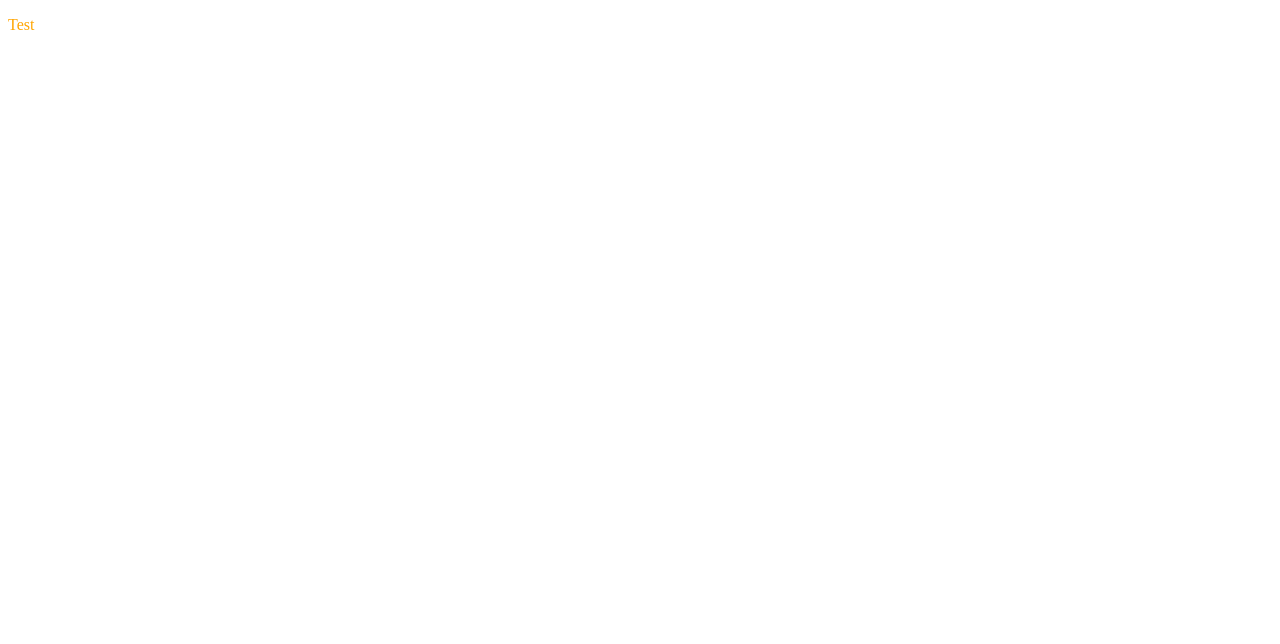
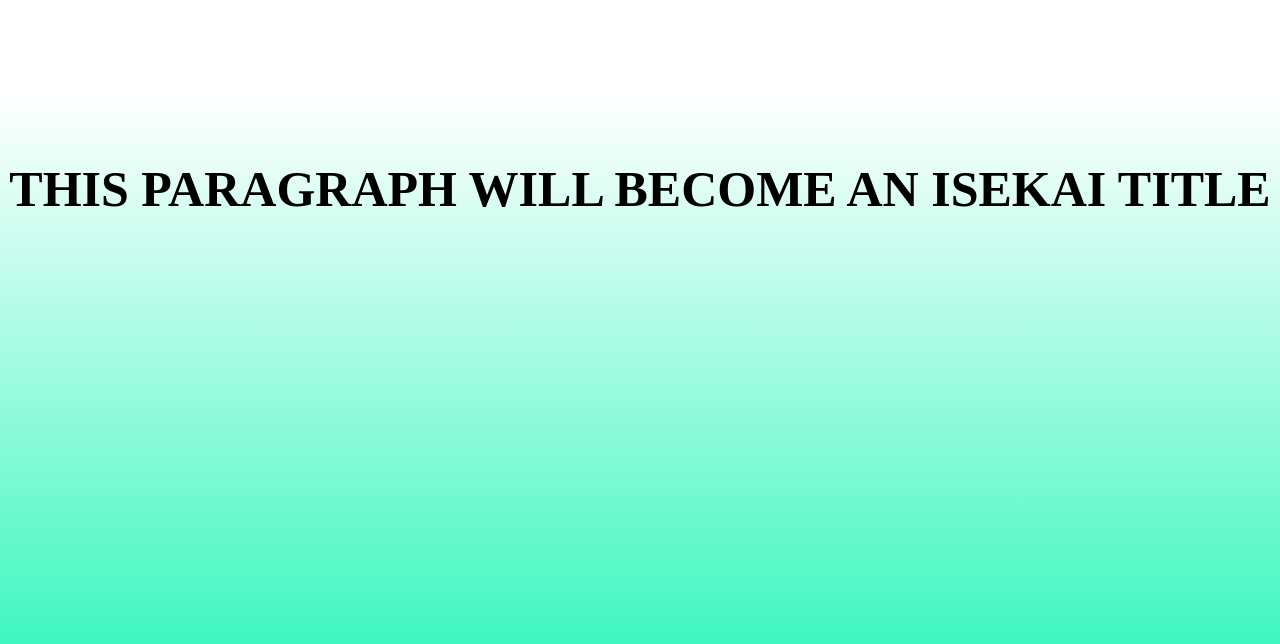
Before and after one commit to JJ299/Isekai-name-generator, a plain HTML site: page index.html in a window 1280 px wide. Drawn offline with Linux system fonts and the light colour scheme.

Commit message:
Finalized CSS and HTML struccture

```diff
--- a/index.html
+++ b/index.html
@@ -5,9 +5,7 @@
 	<link rel="stylesheet" href="style.css">
 </head>
 <body>
-	<main>
-		<p>Test</p>
-	</main>
+	<p class="Isekai">This paragraph will become an Isekai title</p>
 	<script src="generator.js"></script>
 </body>
 </html>
--- a/style.css
+++ b/style.css
@@ -1,3 +1,16 @@
-p {
-	color: orange;
+body {
+	height: 800px;
+	background: linear-gradient(0deg, rgba(65,247,192,1) 34%,
+				rgba(255,255,255,1) 90%),
+				rgb(65,247,192) no-repeat center;
+
 }
+
+.Isekai {
+	text-align: center;
+	text-transform: uppercase;
+	font-size: 50px;
+	font-weight: bold;
+	margin-top: 10rem;
+
+}
```
